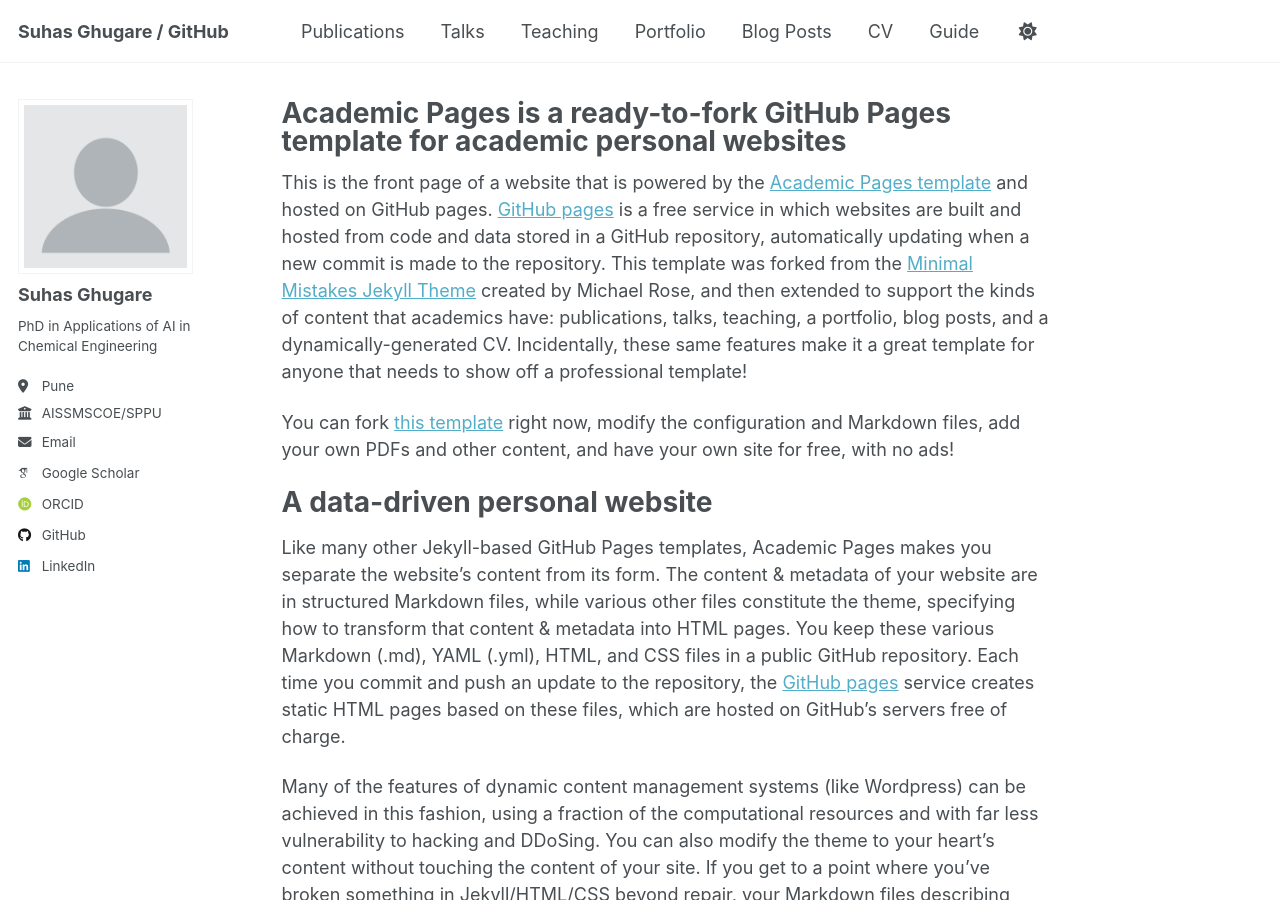
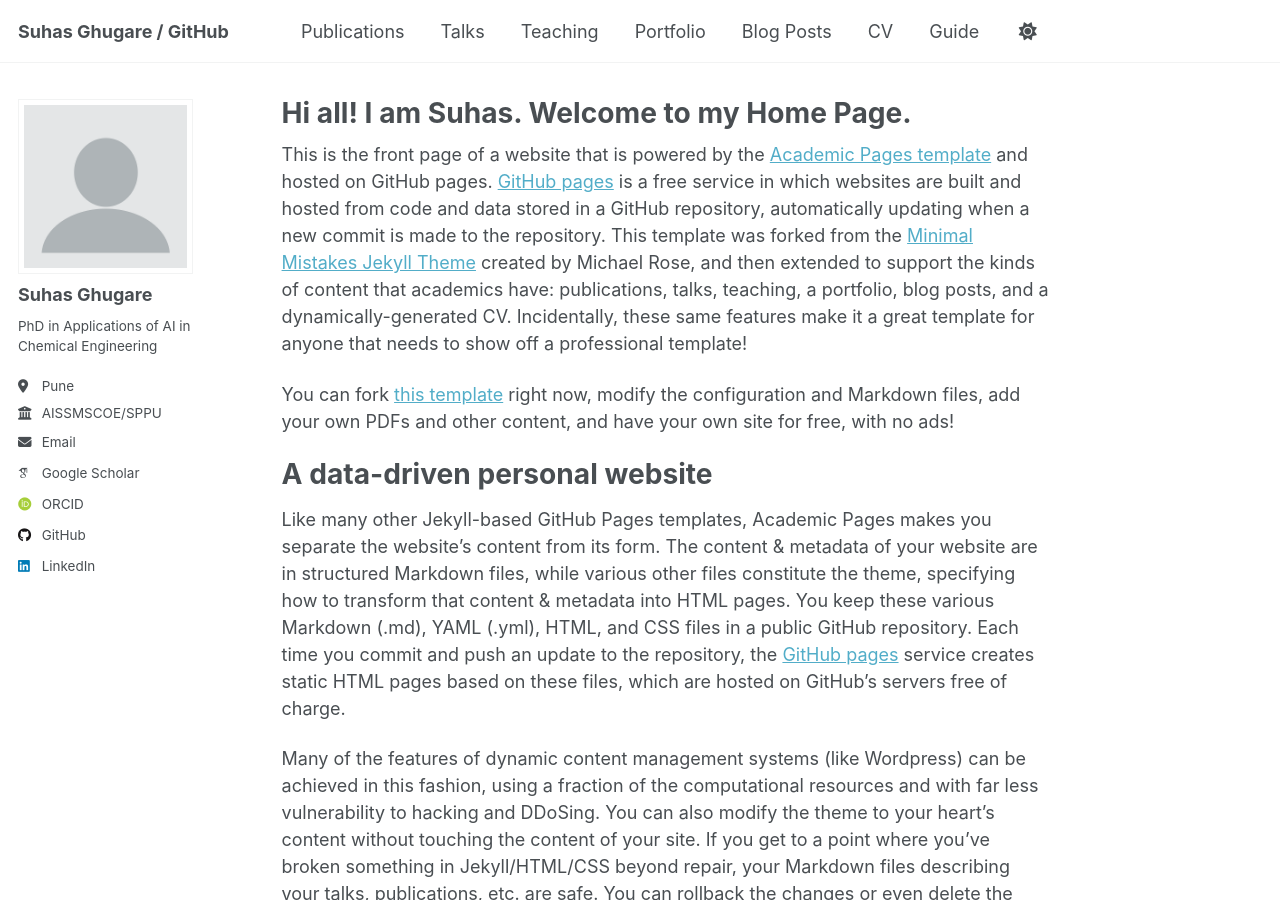
Before and after one commit to suhasghugare/suhasghugare.github.io, a Jekyll site: the page built from _pages/about.md, in a window 1280 px wide and 900 px high. Built offline with Jekyll 4.4.1, drawn with Linux system fonts in a browser that asks for light colours; some web fonts are replaced; a script that is not in the unit is left out.

Commit message:
Update about.md

```diff
--- a/_pages/about.md
+++ b/_pages/about.md
@@ -1,6 +1,6 @@
 ---
 permalink: /
-title: "Academic Pages is a ready-to-fork GitHub Pages template for academic personal websites"
+title: "Hi all! I am Suhas. Welcome to my Home Page."
 author_profile: true
 redirect_from:
   - /about/
```
